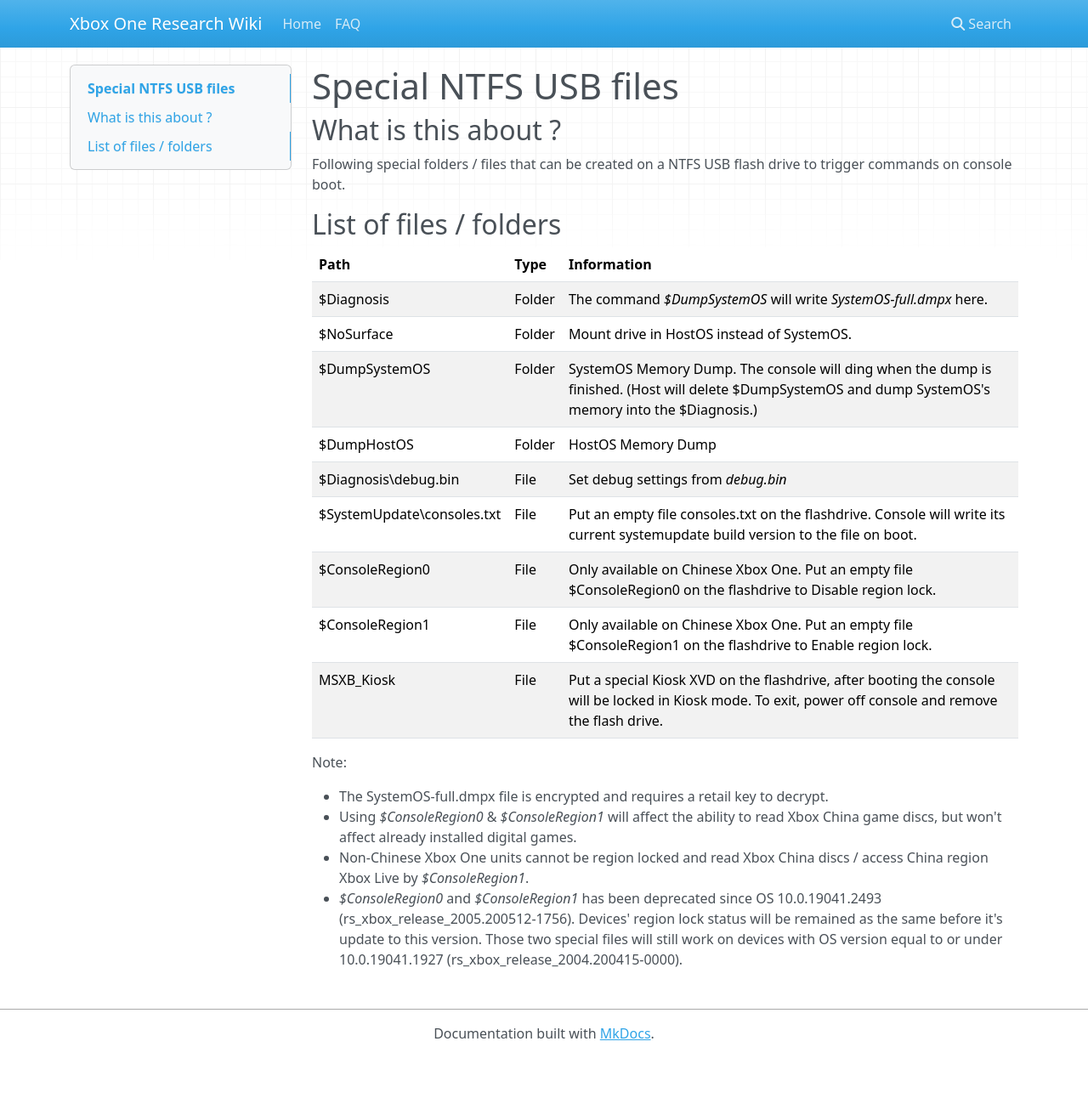
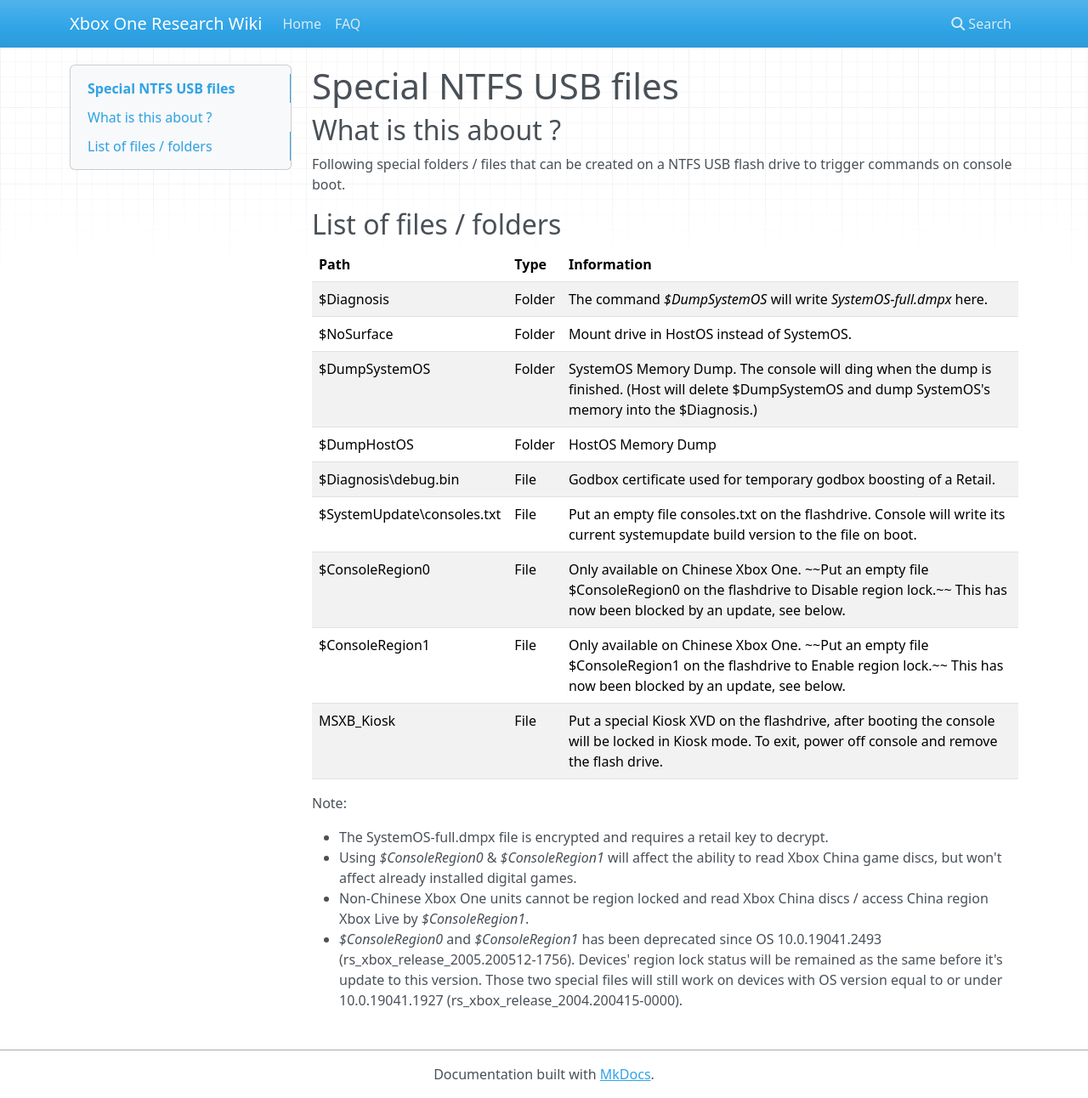
Before and after one commit to xboxoneresearch/wiki, an MkDocs documentation site: the page built from docs/special-ntfs-usb-files.md, in a window 1280 px wide and 1292 px high. Shown: the whole window at 85% size. Built offline with MkDocs 1.6.1, drawn with Linux system fonts in a browser that asks for light colours; nearby versions of some CDN libraries.

Commit message:
Added info about why win32 process rendering fails, corrected debug.bin's description

```diff
--- a/docs/special-ntfs-usb-files.md
+++ b/docs/special-ntfs-usb-files.md
@@ -15,10 +15,10 @@
 | $NoSurface                  | Folder | Mount drive in HostOS instead of SystemOS.                                                                                                                |
 | $DumpSystemOS               | Folder | SystemOS Memory Dump. The console will ding when the dump is finished. (Host will delete $DumpSystemOS and dump SystemOS's memory into the $Diagnosis.)   |
 | $DumpHostOS                 | Folder | HostOS Memory Dump                                                                                                                                        |
-| $Diagnosis\\debug.bin       | File   | Set debug settings from *debug.bin*                                                                                                                       |
+| $Diagnosis\\debug.bin       | File   | Godbox certificate used for temporary godbox boosting of a Retail.                                                                                                                   |
 | $SystemUpdate\\consoles.txt | File   | Put an empty file consoles.txt on the flashdrive. Console will write its current systemupdate build version to the file on boot. |
-| $ConsoleRegion0             | File   | Only available on Chinese Xbox One. Put an empty file $ConsoleRegion0 on the flashdrive to Disable region lock.|
-| $ConsoleRegion1             | File   | Only available on Chinese Xbox One. Put an empty file $ConsoleRegion1 on the flashdrive to Enable region lock.|
+| $ConsoleRegion0             | File   | Only available on Chinese Xbox One. ~~Put an empty file $ConsoleRegion0 on the flashdrive to Disable region lock.~~ This has now been blocked by an update, see below.|
+| $ConsoleRegion1             | File   | Only available on Chinese Xbox One. ~~Put an empty file $ConsoleRegion1 on the flashdrive to Enable region lock.~~ This has now been blocked by an update, see below.|
 | MSXB_Kiosk                 | File   | Put a special Kiosk XVD on the flashdrive, after booting the console will be locked in Kiosk mode. To exit, power off console and remove the flash drive. |
 
 Note:
```
Also changed, not shown: docs/xbox-ui.md (+1 -1 lines).
